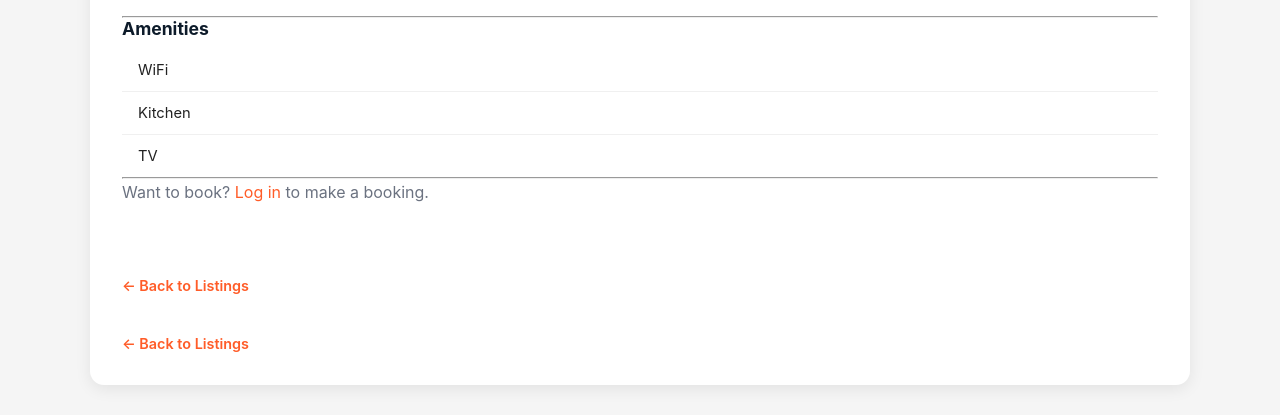
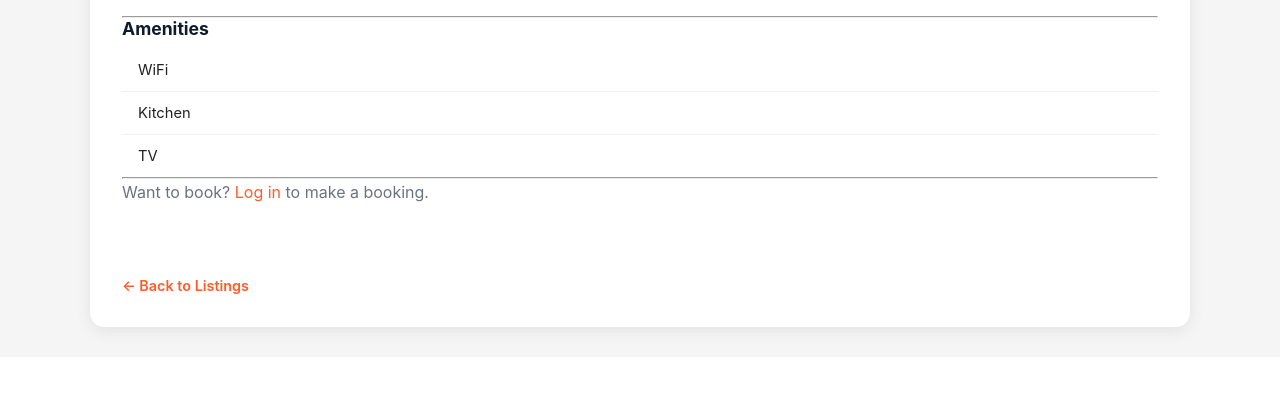
Before and after one commit to Joakim-Pham/Web-application-development-Group-assignment, a Django app: page /listings/1/ in a window 1280 px wide. Shown: the part 651-1066 px from the top of the page. After the commit the page ends 990 px from the top, so only its background shows below. Run offline with Django 5.2, Linux system fonts and the light colour scheme; data comes from the database, SQL or seed files in the repository.

Commit message:
Removed duplicating options for the "back to the listing"

```diff
--- a/listings/templates/listings/listing_detail.html
+++ b/listings/templates/listings/listing_detail.html
@@ -61,7 +61,5 @@
 
 <br><br>
 <a href="{% url 'listing_list' %}" class="back-link">← Back to Listings</a>
-<br><br>
-<a href="{% url 'listing_list' %}" class="back-link">← Back to Listings</a>
 
 {% endblock %}
```
